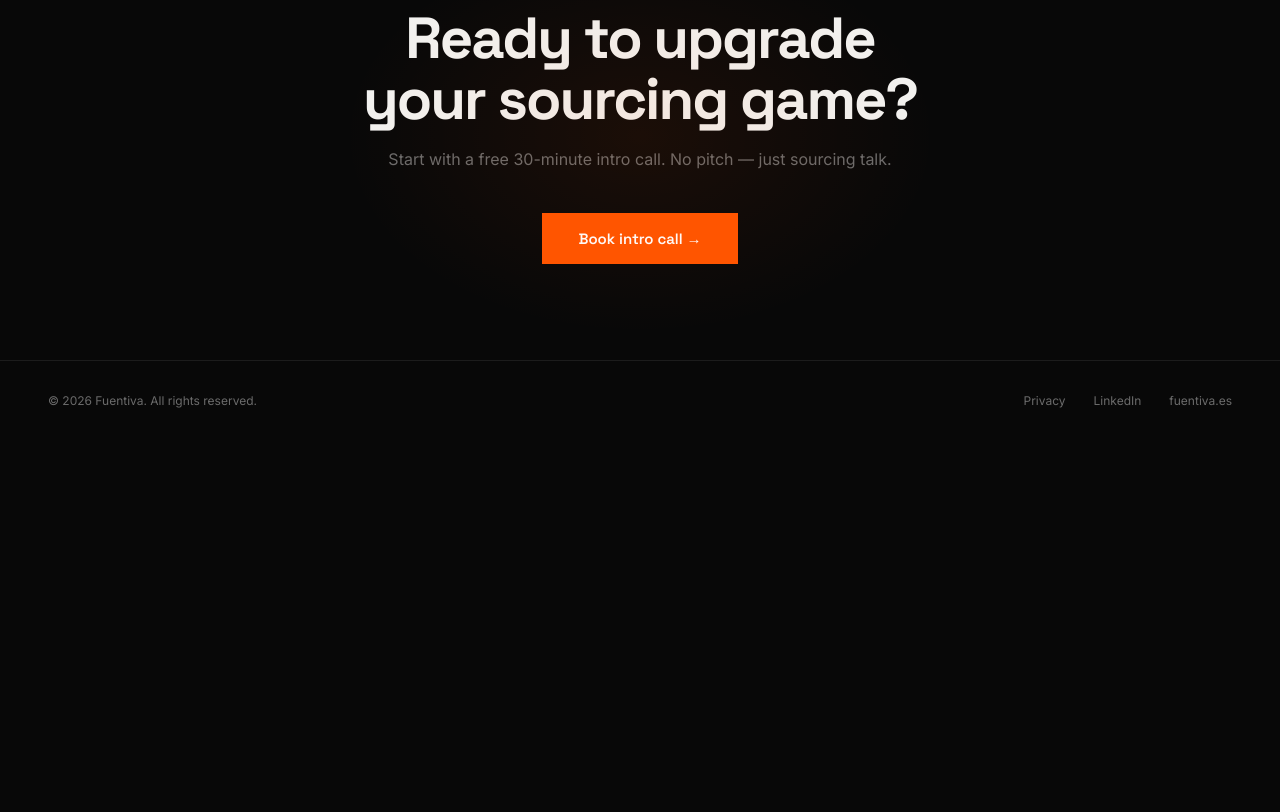
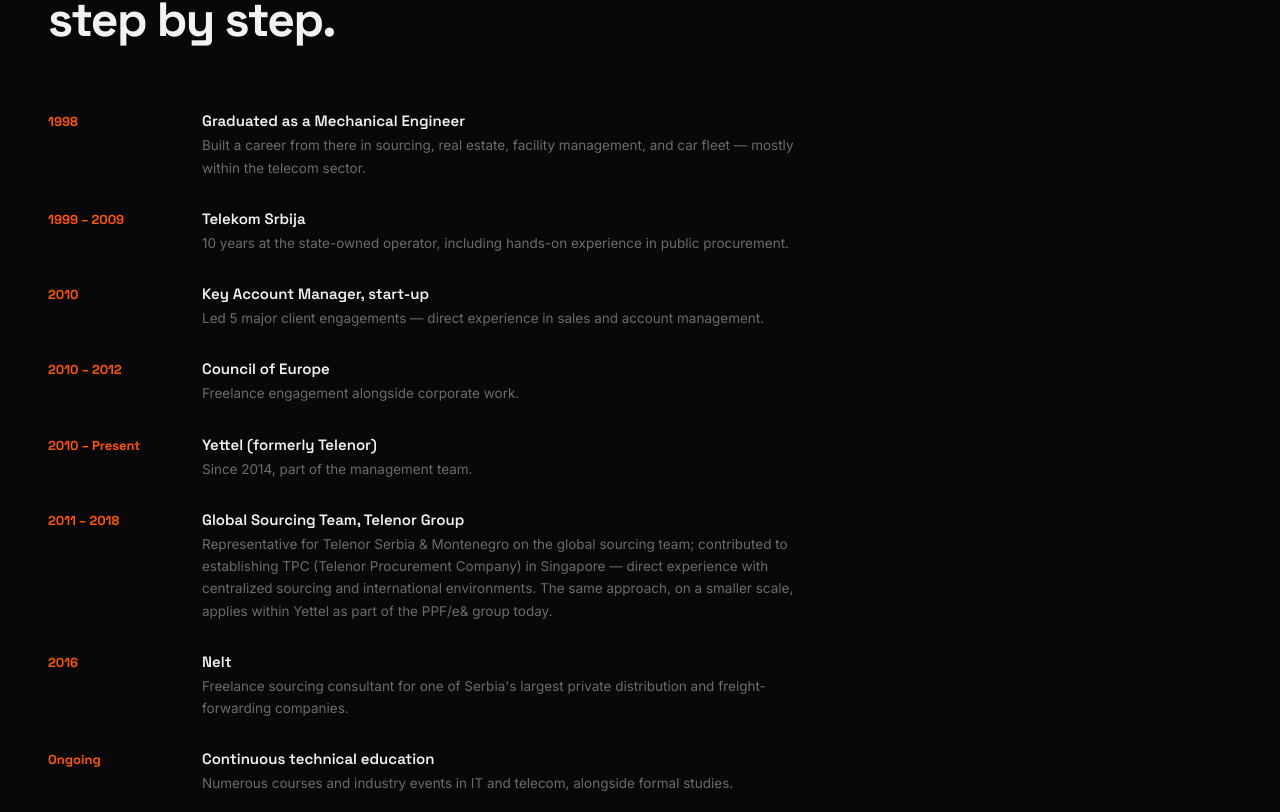
Before and after one commit to bojansipovac-bot/-fuentiva-web, a React (Create React App) app: page / in a window 1280 px wide. Shown: the part 3328-4140 px from the top of the page. Before the commit the page ends 3768 px from the top, so only its background shows below. Built offline with nearby package versions, Linux system fonts and the light colour scheme.

Commit message:
Update Home.js

```diff
--- a/src/pages/Home.js
+++ b/src/pages/Home.js
@@ -143,6 +143,14 @@
   .about-bio strong { color: var(--white); }
   .expertise-tags { display: flex; flex-wrap: wrap; gap: 8px; margin-top: 28px; }
   .tag { font-size: 11.5px; font-weight: 500; padding: 5px 12px; border: 1px solid var(--gray3); color: var(--muted); }
+
+  /* TIMELINE */
+  .timeline-section { padding: 0 48px 96px; }
+  .timeline-list { max-width: 780px; }
+  .timeline-item { display: flex; gap: 24px; margin-bottom: 30px; }
+  .timeline-year { font-family: 'Space Grotesk', sans-serif; font-size: 13px; font-weight: 700; color: var(--orange); flex: 0 0 130px; padding-top: 2px; }
+  .timeline-text strong { font-family: 'Space Grotesk', sans-serif; font-size: 15px; font-weight: 600; display: block; margin-bottom: 4px; color: var(--white); }
+  .timeline-text p { font-size: 13.5px; color: var(--muted); line-height: 1.65; }
 
   /* CTA */
   .cta-section { padding: 96px 48px; text-align: center; position: relative; overflow: hidden; }
@@ -370,6 +378,70 @@
         </div>
       </section>
 
+      {/* PROFESSIONAL TIMELINE */}
+      <section className="timeline-section">
+        <div className="section-eyebrow">Career Path</div>
+        <h2 className="section-title">26 years, built<br />step by step.</h2>
+        <div className="timeline-list">
+          <div className="timeline-item">
+            <div className="timeline-year">1998</div>
+            <div className="timeline-text">
+              <strong>Graduated as a Mechanical Engineer</strong>
+              <p>Built a career from there in sourcing, real estate, facility management, and car fleet — mostly within the telecom sector.</p>
+            </div>
+          </div>
+          <div className="timeline-item">
+            <div className="timeline-year">1999 – 2009</div>
+            <div className="timeline-text">
+              <strong>Telekom Srbija</strong>
+              <p>10 years at the state-owned operator, including hands-on experience in public procurement.</p>
+            </div>
+          </div>
+          <div className="timeline-item">
+            <div className="timeline-year">2010</div>
+            <div className="timeline-text">
+              <strong>Key Account Manager, start-up</strong>
+              <p>Led 5 major client engagements — direct experience in sales and account management.</p>
+            </div>
+          </div>
+          <div className="timeline-item">
+            <div className="timeline-year">2010 – 2012</div>
+            <div className="timeline-text">
+              <strong>Council of Europe</strong>
+              <p>Freelance engagement alongside corporate work.</p>
+            </div>
+          </div>
+          <div className="timeline-item">
+            <div className="timeline-year">2010 – Present</div>
+            <div className="timeline-text">
+              <strong>Yettel (formerly Telenor)</strong>
+              <p>Since 2014, part of the management team.</p>
+            </div>
+          </div>
+          <div className="timeline-item">
+            <div className="timeline-year">2011 – 2018</div>
+            <div className="timeline-text">
+              <strong>Global Sourcing Team, Telenor Group</strong>
+              <p>Representative for Telenor Serbia & Montenegro on the global sourcing team; contributed to establishing TPC (Telenor Procurement Company) in Singapore — direct experience with centralized sourcing and international environments. The same approach, on a smaller scale, applies within Yettel as part of the PPF/e& group today.</p>
+            </div>
+          </div>
+          <div className="timeline-item">
+            <div className="timeline-year">2016</div>
+            <div className="timeline-text">
+              <strong>Nelt</strong>
+              <p>Freelance sourcing consultant for one of Serbia's largest private distribution and freight-forwarding companies.</p>
+            </div>
+          </div>
+          <div className="timeline-item">
+            <div className="timeline-year">Ongoing</div>
+            <div className="timeline-text">
+              <strong>Continuous technical education</strong>
+              <p>Numerous courses and industry events in IT and telecom, alongside formal studies.</p>
+            </div>
+          </div>
+        </div>
+      </section>
+
       {/* CTA */}
       <section className="cta-section" id="contact">
         <h2>Ready to upgrade<br />your sourcing game?</h2>
```
